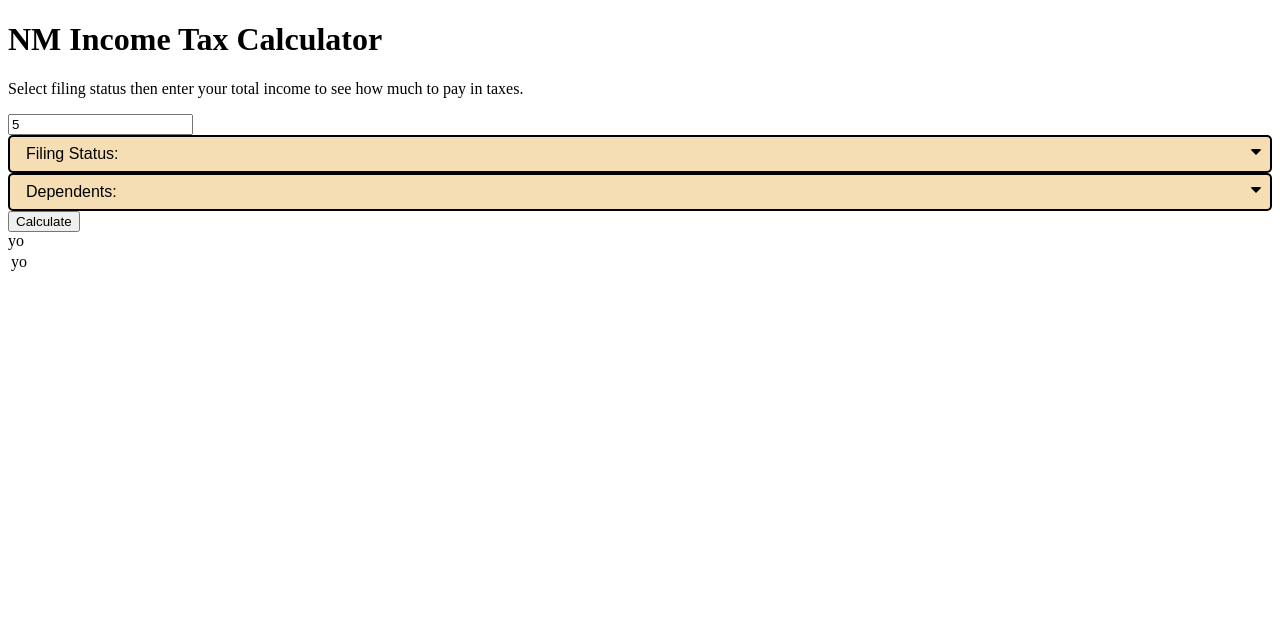
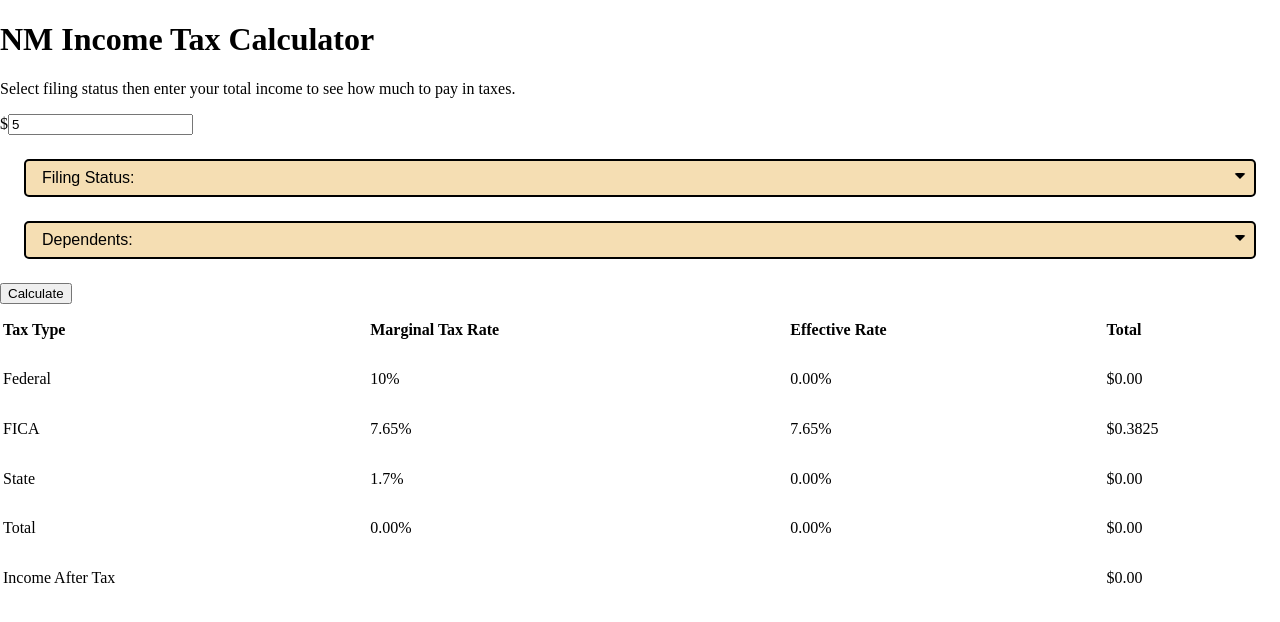
Before and after one commit to SimpleContributor/tax-calculator, a plain HTML site: page index.html in a window 1280 px wide. Both pictures are taken after typing "5" into the empty fields and a click on the button "Calculate". Drawn offline with Linux system fonts and the light colour scheme.

Commit message:
Finish HTML and add some functionality to the calculator

```diff
--- a/index.html
+++ b/index.html
@@ -17,19 +17,19 @@
 
         <div>
             <p>Select filing status then enter your total income to see how much to pay in taxes.</p>
-            <input type="number" placeholder="Total Income">
+            $<input id="income" type="number" placeholder="Total Income" step="0.01" min="0.01">
             <div class="dropdown-container">
-                <select class="dropdown" id="dropdown">
-                  <option value="0">Filing Status:</option>
-                  <option value="1">Single</option>
-                  <option value="2">Married File Jointly</option>
-                  <option value="3">Married File Seperate</option>
-                  <option value="4">Head of Household</option>
+                <select class="dropdown" id="file-status">
+                  <option value="status">Filing Status:</option>
+                  <option value="single">Single</option>
+                  <option value="married(j)">Married File Jointly</option>
+                  <option value="married(s)">Married File Seperate</option>
+                  <option value="head">Head of Household</option>
                 </select>
             </div>
 
             <div class="dropdown-container">
-                <select class="dropdown" id="dropdown">
+                <select class="dropdown" id="dependent-count">
                   <option value="dependents">Dependents:</option>
                   <option value="0">0</option>
                   <option value="1">1</option>
@@ -46,9 +46,48 @@
         </div>
 
         <div>
-            <table>
-                <td>yo</td>
-                <td><tr>yo</tr></td>
+            <table style="width: 100%">
+                <tr>
+                    <th>Tax Type</th>
+                    <th>Marginal Tax Rate</th>
+                    <th>Effective Rate</th>
+                    <th>Total</th>
+                </tr>
+
+                <tr>
+                    <td>Federal</td>
+                    <td id="fed-marg-rate">10%</td>
+                    <td id="fed-effec-rate">0.00%</td>
+                    <td id="fed-total">$0.00</td>
+                </tr>
+
+                <tr>
+                    <td>FICA</td>
+                    <td>7.65%</td>
+                    <td>7.65%</td>
+                    <td id="fica-total">$0.00</td>
+                </tr>
+
+                <tr>
+                    <td>State</td>
+                    <td id="state-marg-rate">1.7%</td>
+                    <td id="state-effec-rate">0.00%</td>
+                    <td id="state-total">$0.00</td>
+                </tr>
+
+                <tr>
+                    <td>Total</td>
+                    <td id="total-marg-rate">0.00%</td>
+                    <td id="total-effec-rate">0.00%</td>
+                    <td id="total-total">$0.00</td>
+                </tr>
+
+                <tr>
+                    <td>Income After Tax</td>
+                    <td></td>
+                    <td></td>
+                    <td id="income-after-tax">$0.00</td>
+                </tr>
             </table>
         </div>
 
--- a/scripts.js
+++ b/scripts.js
@@ -1,6 +1,41 @@
+////////////////////////////////////////
+//////// CALCULATE TAXES SCRIPT ////////
+////////////////////////////////////////
 function calcTaxes() {
+    let fedDeduc;
+    let stateDeduc;
+    let income = document.getElementById('income').value;
+    console.log('Whats up player');
+    const ficaRate = 0.0765;
+    const fica = income * ficaRate;
 
+
+    console.log(income);
+    let fedTotal = document.getElementById('fed-total');
+    let ficaTotal = document.getElementById('fica-total');
+
+    let fileStatus = document.getElementsByClassName('select-selected')[0].innerHTML;
+    let dependents = document.getElementsByClassName('select-selected')[1].innerHTML;
+
+    let stateDepDeduc = (dependents - 1) * 2000;
+    console.log(fileStatus);
+    console.log(dependents);
+    if(fileStatus === 'Single') {
+        fedDeduc = income - 12200;
+        fedTotal.innerHTML = `$${(income - 12000) * 0.1}`;
+        ficaTotal.innerHTML = `$${income * ficaRate}`;
+
+        if(income > 25000) {
+            console.log('Greater than 25k.')
+        } else {
+            console.log('Less than 25k.')
+        }
+    }
+
+    ficaTotal.innerHTML = `$${fica}`;
 }
+
+
 
 ////////////////////////////////////////
 ///////// DROPDOWN MENU SCRIPT /////////
@@ -9,7 +44,6 @@ let dropdownContainer = document.getElementsByClassName("dropdown-container");
 
 for (let i = 0; i < dropdownContainer.length; i++) {
     let selectElement = dropdownContainer[i].getElementsByTagName("select")[0];
-
     let selectedItemDiv = document.createElement("DIV");
     selectedItemDiv.setAttribute("class", "select-selected");
     selectedItemDiv.innerHTML = selectElement.options[selectElement.selectedIndex].innerHTML;
--- a/style.css
+++ b/style.css
@@ -1,8 +1,16 @@
+body {
+  margin: 0;
+}
+
+table {
+  height: 300px;
+  text-align: left;
+}
 
 /* Dropdown Menu Styling */
 /* The container must be positioned relative: */
 .dropdown-container {
-
+    margin: 24px;
     position: relative;
     font-family: Arial;
   }
```
